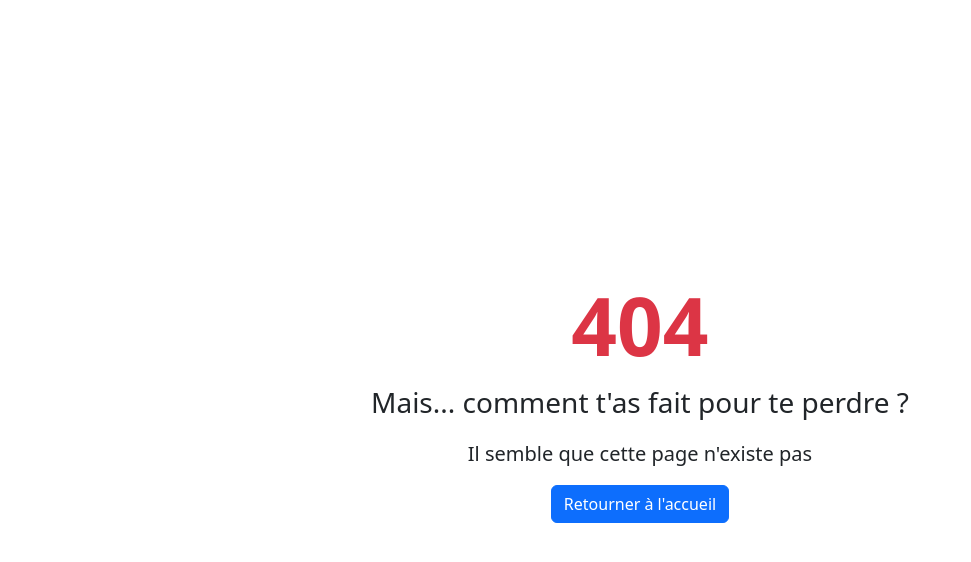
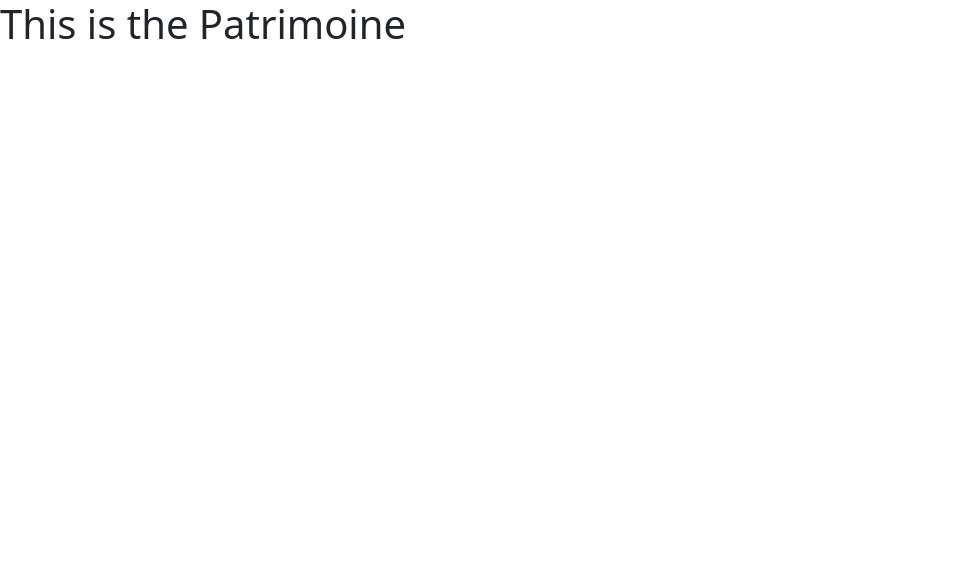
Before and after one commit to AlanJumeaucourt/WEB-Project-Bank-Synthesis, a React (Create React App) app in the folder Front/: page /Patrimoine in a window 1280 px wide. Before the commit this address had no page. Shown: the top 562 px of the page, without its empty margins (0-971 px from the left). Built offline with nearby package versions, Linux system fonts and the light colour scheme.

Commit message:
Add Patrimoine Page

```diff
--- a/Front/src/Router.jsx
+++ b/Front/src/Router.jsx
@@ -3,6 +3,8 @@ import { BrowserRouter, Routes, Route } from 'react-router-dom'
 import { HomePage } from './views/HomePage'
 import { PageNotFound } from './views/PageNotFound'
 import { DesignSystem } from './views/DesignSystem'
+import { Patrimoine } from './views/Patrimoine'
+
 
 export const Router = () => {
     return (
@@ -10,6 +12,7 @@ export const Router = () => {
             <Routes>
                 <Route path="/" element={<HomePage />} />
                 <Route path="/design-system" element={<DesignSystem />} />
+                <Route path="/Patrimoine" element={<Patrimoine />} />
                 <Route path="*" element={<PageNotFound />} />
             </Routes>
         </BrowserRouter>
--- /dev/null
+++ b/Front/src/views/Patrimoine.jsx
@@ -0,0 +1,13 @@
+import React, { Component } from 'react'
+
+class Patrimoine extends Component {
+    render() {
+        return (
+            <div>
+                <h1>This is the Patrimoine</h1>
+            </div>
+        )
+    }
+}
+
+export { Patrimoine }
```
